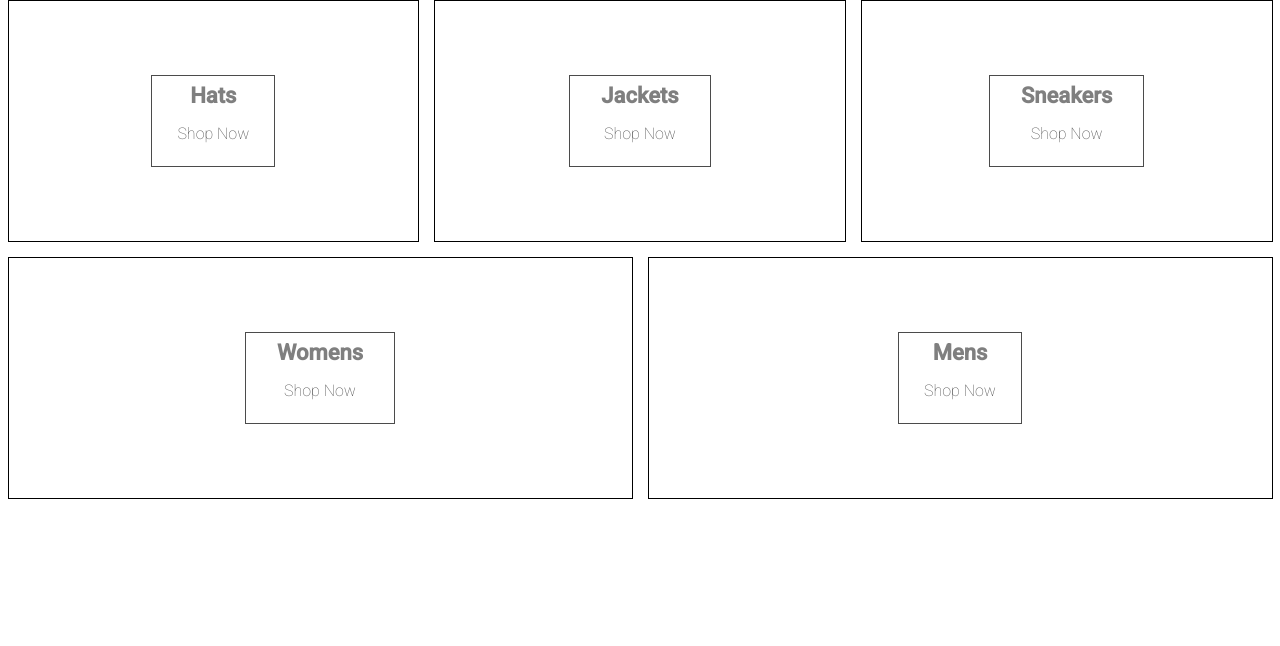
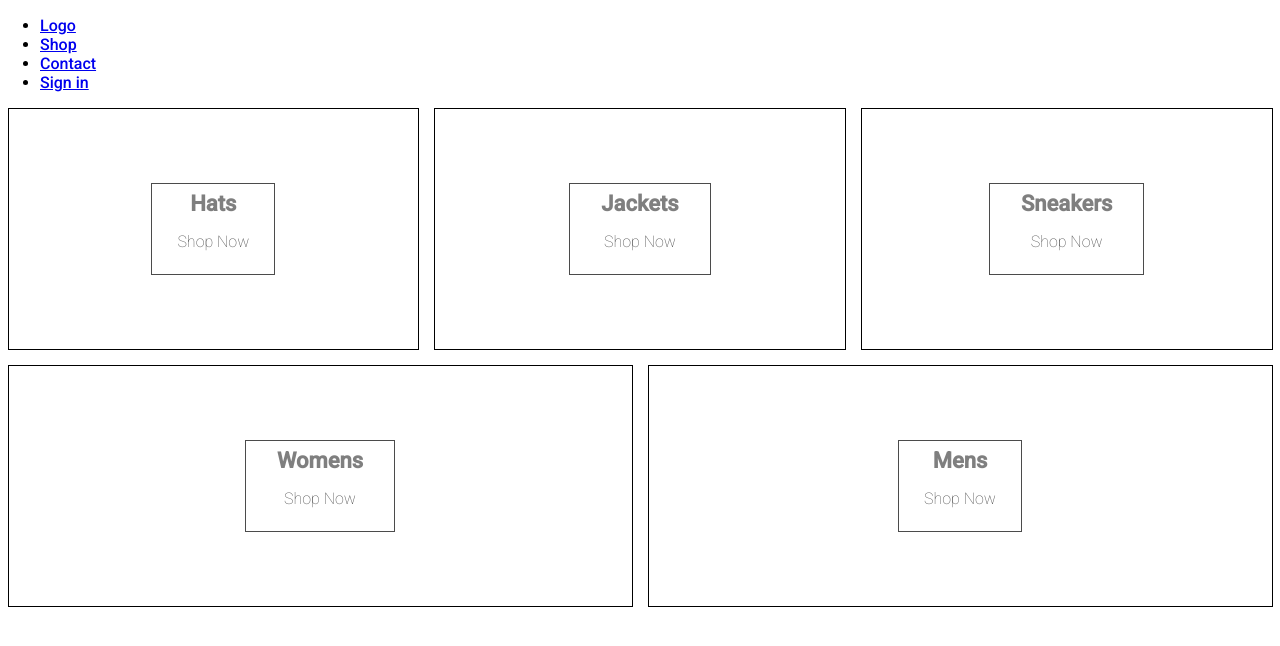
Before and after one commit to AlaaEl-DinAhmed/react-shop, a React (Create React App) app: page / in a window 1280 px wide. Shown: the top 646 px of the page. Built offline with nearby package versions, Linux system fonts and the light colour scheme.

Commit message:
Adding navigation component and routes

```diff
--- a/package.json
+++ b/package.json
@@ -13,6 +13,7 @@
     "@types/react-dom": "^18.0.0",
     "react": "^18.2.0",
     "react-dom": "^18.2.0",
+    "react-router-dom": "6",
     "react-scripts": "5.0.1",
     "sass": "^1.54.5",
     "typescript": "^4.4.2",
--- a/src/App.tsx
+++ b/src/App.tsx
@@ -1,7 +1,18 @@
-import Directory from "@/components/directory/Directory";
-
+import { Outlet, Route, Routes } from "react-router-dom";
+import Navigation from "./components/navigation/Navigation";
+import Home from "./routes/Home";
+const Shop = () => <div>shop</div>;
 function App() {
-  return <Directory />;
+  return (
+    <>
+      <Navigation />
+      <Routes>
+        <Route path="/" element={<Home />} />
+        <Route path="shop" element={<Shop />}></Route>
+      </Routes>
+      <Outlet />
+    </>
+  );
 }
 
 export default App;
--- /dev/null
+++ b/src/components/navigation/Navigation.tsx
@@ -0,0 +1,27 @@
+import { Fragment } from "react";
+import { Link } from "react-router-dom";
+
+const Navigation = () => {
+  return (
+    <Fragment>
+      <nav>
+        <ul>
+          <li>
+            <Link to="/">Logo</Link>
+          </li>
+          <li>
+            <Link to="/shop">Shop</Link>
+          </li>
+          <li>
+            <Link to="/contact">Contact</Link>
+          </li>
+          <li>
+            <Link to="/shop">Sign in</Link>
+          </li>
+        </ul>
+      </nav>
+    </Fragment>
+  );
+};
+
+export default Navigation;
--- a/src/index.tsx
+++ b/src/index.tsx
@@ -1,5 +1,6 @@
 import React from "react";
 import ReactDOM from "react-dom/client";
+import { BrowserRouter } from "react-router-dom";
 import App from "./App";
 import "./index.scss";
 import reportWebVitals from "./reportWebVitals";
@@ -9,7 +10,9 @@ const root = ReactDOM.createRoot(
 );
 root.render(
   <React.StrictMode>
-    <App />
+    <BrowserRouter>
+      <App />
+    </BrowserRouter>
   </React.StrictMode>
 );
 
--- /dev/null
+++ b/src/routes/Home.tsx
@@ -0,0 +1,6 @@
+import Directory from "@/components/directory/Directory";
+const Home = () => {
+  return <Directory />;
+};
+
+export default Home;
```
Also changed, not shown: 1 other file (tests, documents, lock files or other folders).
